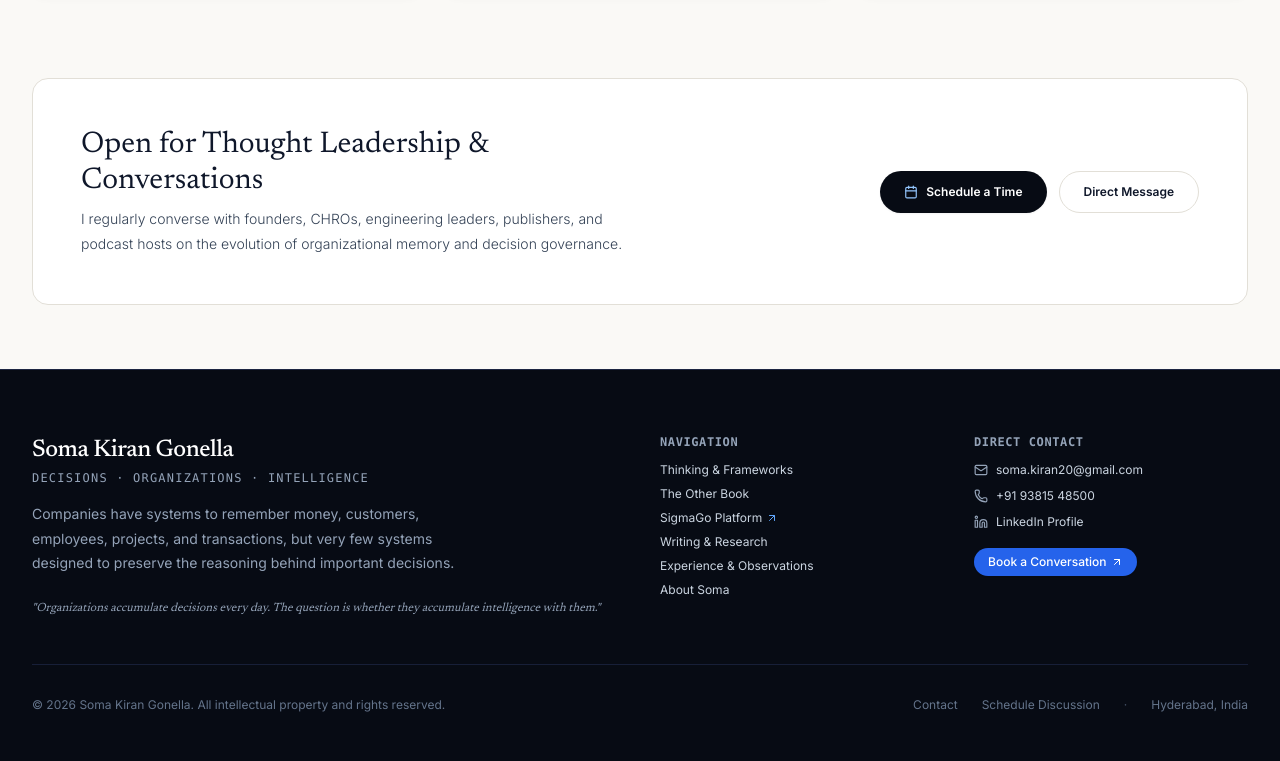
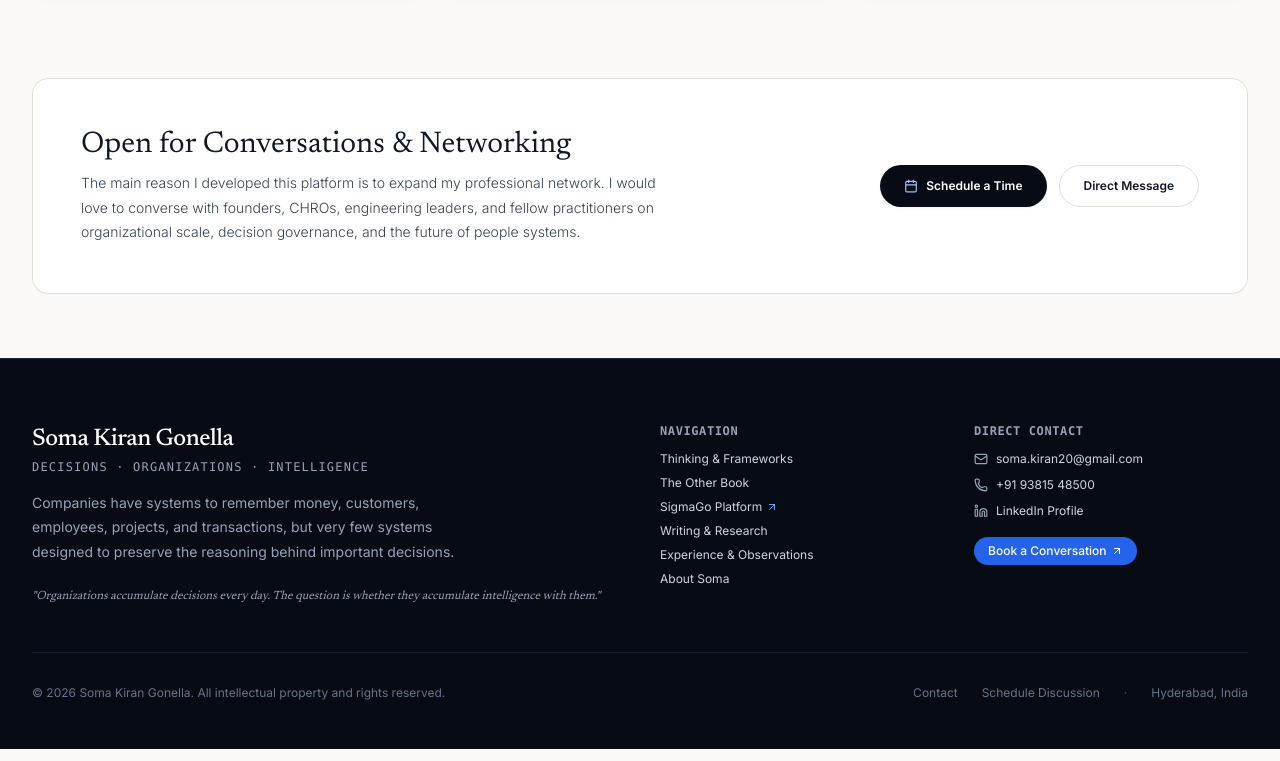
Before and after one commit to luckykiran2024/soma-thought-leadership, a Next.js app: page /about in a window 1280 px wide. Shown: the part 1471-2232 px from the top of the page. Built offline with nearby package versions, Linux system fonts and the light colour scheme.

Commit message:
Update networking statement to express desire to converse with founders and CHROs

```diff
--- a/src/app/about/page.tsx
+++ b/src/app/about/page.tsx
@@ -212,10 +212,10 @@ export default function AboutPage() {
       <section className="bg-white border border-editorial-border rounded-2xl p-8 sm:p-12 flex flex-col md:flex-row items-center justify-between gap-8">
         <div className="space-y-2 max-w-xl">
           <h3 className="font-serif text-2xl sm:text-3xl text-ink font-normal">
-            Open for Thought Leadership & Conversations
+            Open for Conversations & Networking
           </h3>
           <p className="text-sm text-ink-light font-light leading-relaxed">
-            I regularly converse with founders, CHROs, engineering leaders, publishers, and podcast hosts on the evolution of organizational memory and decision governance.
+            The main reason I developed this platform is to expand my professional network. I would love to converse with founders, CHROs, engineering leaders, and fellow practitioners on organizational scale, decision governance, and the future of people systems.
           </p>
         </div>
 
--- a/src/app/book-a-conversation/page.tsx
+++ b/src/app/book-a-conversation/page.tsx
@@ -36,7 +36,7 @@ export default function BookConversationPage() {
           Some ideas are better explored through conversation.
         </p>
         <p className="text-base text-ink-light leading-relaxed font-light">
-          Whether you would like to discuss SigmaGo, decision intelligence, organizational challenges, my book, research, publishing, or simply exchange perspectives, you can schedule a conversation directly.
+          The main purpose of this platform is to grow my network. I would love to converse with founders, CHROs, engineering leaders, and practitioners navigating scale, organizational design, decision memory, or simply looking to exchange ideas.
         </p>
       </div>
 
--- a/src/app/page.tsx
+++ b/src/app/page.tsx
@@ -617,7 +617,7 @@ export default function HomePage() {
             </span>
           </h2>
           <p className="text-sm text-ink-muted max-w-lg mx-auto">
-            Interested in SigmaGo, the book, decision intelligence, or simply exchanging ideas around modern organizations?
+            The reason I developed this website is to expand my network. I would love to converse with founders, CHROs, and builders exploring organizational memory, decision intelligence, or modern people strategy.
           </p>
         </div>
 
```
